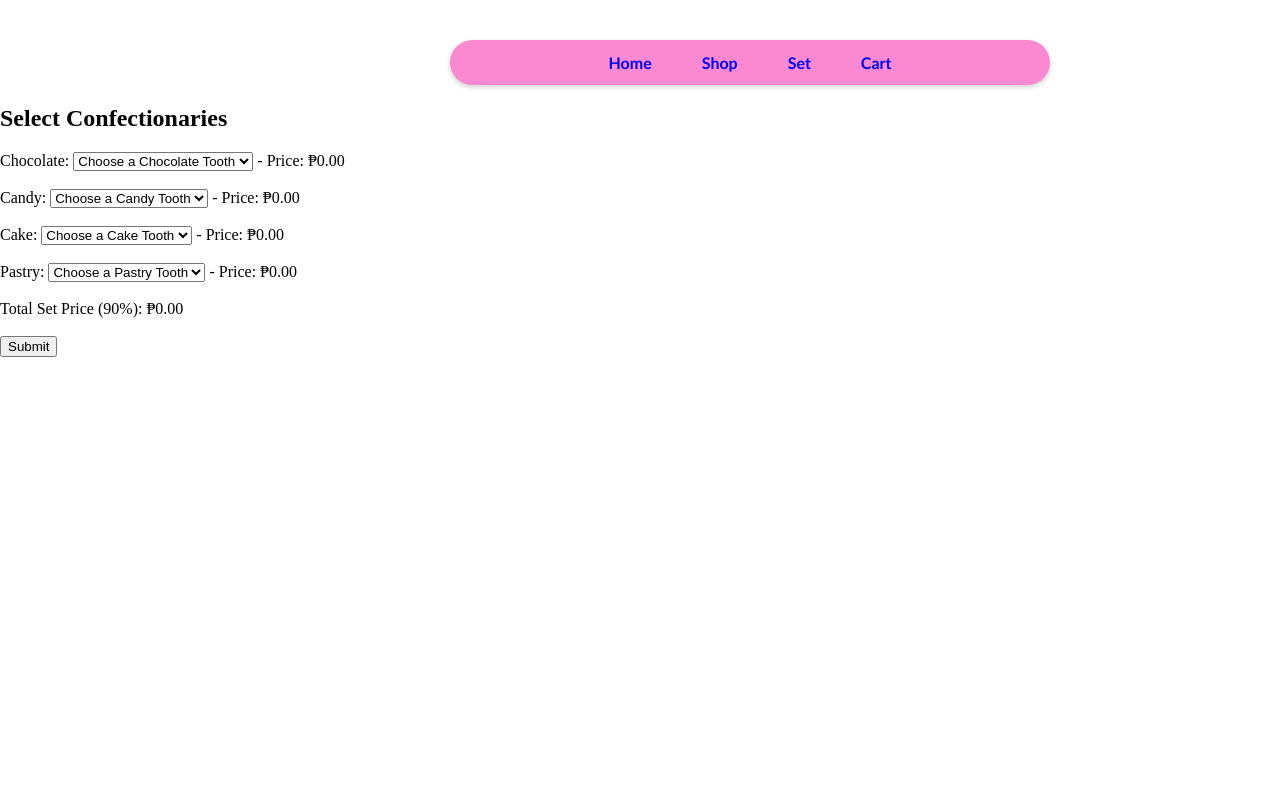
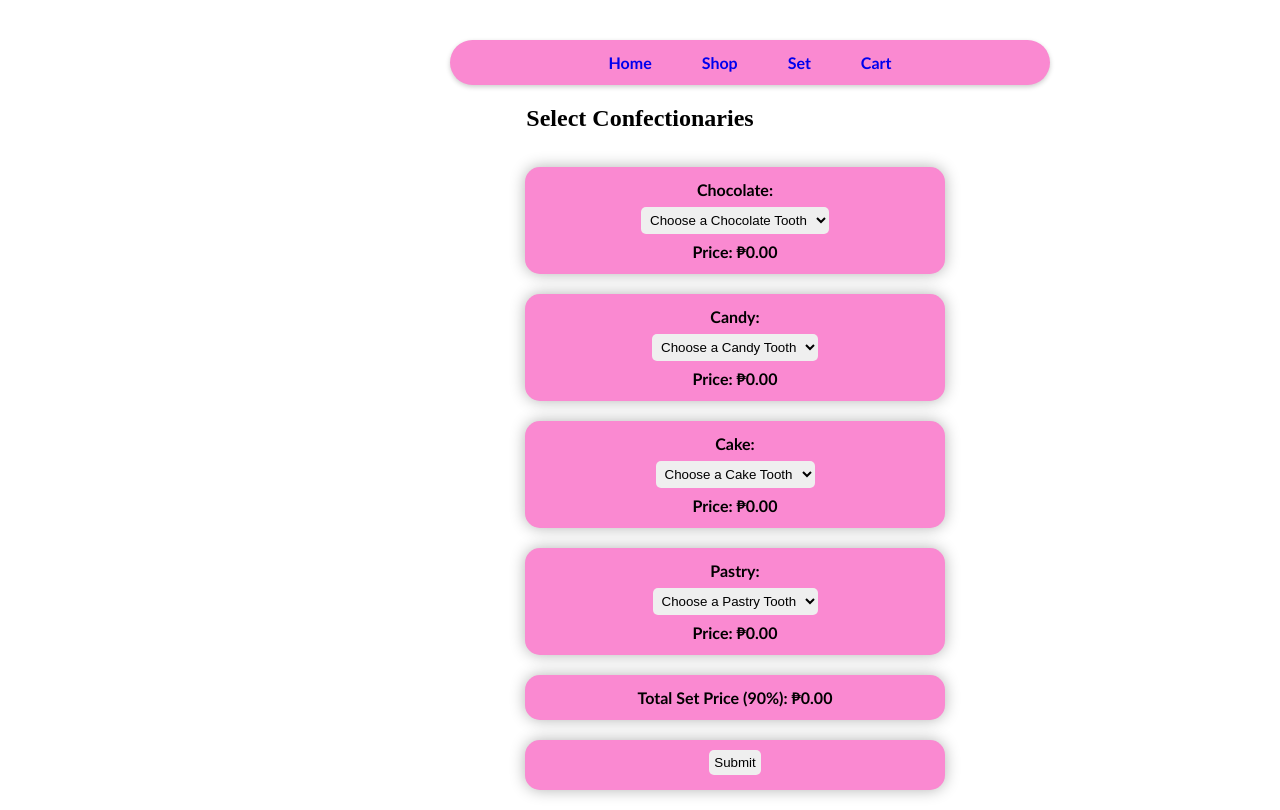
Before and after one commit to lanztriozo/IT-PROG, a PHP site: page /set.php in a window 1280 px wide. Before the commit the page ends 357 px from the top, so only its background shows below. Run offline with PHP 8.4, Linux system fonts and the light colour scheme; data comes from the database, SQL or seed files in the repository.

Commit message:
Add files via upload

```diff
--- a/set.php
+++ b/set.php
@@ -64,6 +64,46 @@
         margin: 0 15px;
         padding: 10px;
     }
+
+    .category-filter-container {
+    background-color: #fa89d1;
+    margin-left: 525px;
+    max-width: 400px;
+    border-radius: 15px;
+    padding: 10px;
+    margin-bottom: 20px;
+    box-shadow: 0px 0px 15px rgba(0, 0, 0, 0.3);
+    }
+
+    .category-filter-form {
+    display: flex;
+    flex-direction: column;
+    align-items: center;
+    text-align: center;
+    font-family: 'Trebuchet MS', 'Lucida Sans Unicode', 'Lucida Grande', 'Lucida Sans', Arial, sans-serif;
+    font-size: 16px;
+    font-weight: 700;
+    line-height: 25px;
+    }
+
+    .category-filter-form label {
+    margin-bottom: 5px;
+    }
+
+    .category-filter-form select, .category-filter-form input[type="submit"] {
+    padding: 5px;
+    border: none;
+    border-radius: 5px;
+    margin-bottom: 5px;
+    }
+
+    .set-header {
+    display: flex;
+    justify-content: center;
+    text-align: center;
+    font-weight: bold;
+    margin-bottom: 15px;
+    }
     </style>
 </head>
 <body>
@@ -77,8 +117,9 @@
             </nav>
         </div>
     </div>
+    <div class="set-header">
     <h2>Select Confectionaries</h2>
-
+    </div>
     <form method="post" action="process_form.php">
 
         <?php
@@ -100,43 +141,60 @@
             }
         }
         ?>
-
+        <div class="category-filter-container">
+        <div class="category-filter-form">
         <label for="chocolate">Chocolate:</label>
         <select name="chocolate" id="chocolate" onchange="updatePrice('chocolate')">
             <option>Choose a Chocolate Tooth</option>
             <?php fetchItems(1, $conn); ?>
         </select>
-        <span id="chocolate_price"> - Price: ₱0.00</span>
-        <br><br>
+        <span id="chocolate_price"> Price: ₱0.00</span>
+        </div>
+        </div>
 
+        <div class="category-filter-container">
+        <div class="category-filter-form">
         <label for="candy">Candy:</label>
         <select name="candy" id="candy" onchange="updatePrice('candy')">
             <option>Choose a Candy Tooth</option>
             <?php fetchItems(4, $conn); ?>
         </select>
-        <span id="candy_price"> - Price: ₱0.00</span>
-        <br><br>
+        <span id="candy_price"> Price: ₱0.00</span>
+        </div>
+        </div>
 
+        <div class="category-filter-container">
+        <div class="category-filter-form">
         <label for="cake">Cake:</label>
         <select name="cake" id="cake" onchange="updatePrice('cake')">
             <option>Choose a Cake Tooth</option>
             <?php fetchItems(3, $conn); ?>
         </select>
-        <span id="cake_price"> - Price: ₱0.00</span>
-        <br><br>
+        <span id="cake_price"> Price: ₱0.00</span>
+        </div>
+        </div>
 
+        <div class="category-filter-container">
+        <div class="category-filter-form">
         <label for="pastry">Pastry:</label>
         <select name="pastry" id="pastry" onchange="updatePrice('pastry')">
             <option>Choose a Pastry Tooth</option>
             <?php fetchItems(2, $conn); ?>
         </select>
-        <span id="pastry_price"> - Price: ₱0.00</span>
-        <br><br>
+        <span id="pastry_price"> Price: ₱0.00</span>
+        </div>
+        </div>
 
+        <div class="category-filter-container">
+        <div class="category-filter-form">
         <div id="set_price">Total Set Price (90%): ₱0.00</div>
-        <br>
-
+        </div>
+        </div>
+        <div class="category-filter-container">
+        <div class="category-filter-form">
         <input type="submit" value="Submit">
+        </div>
+        </div>
     </form>
 
     <?php mysqli_close($conn); ?>
```
Also changed, not shown: cart.php (+40 -4 lines).
